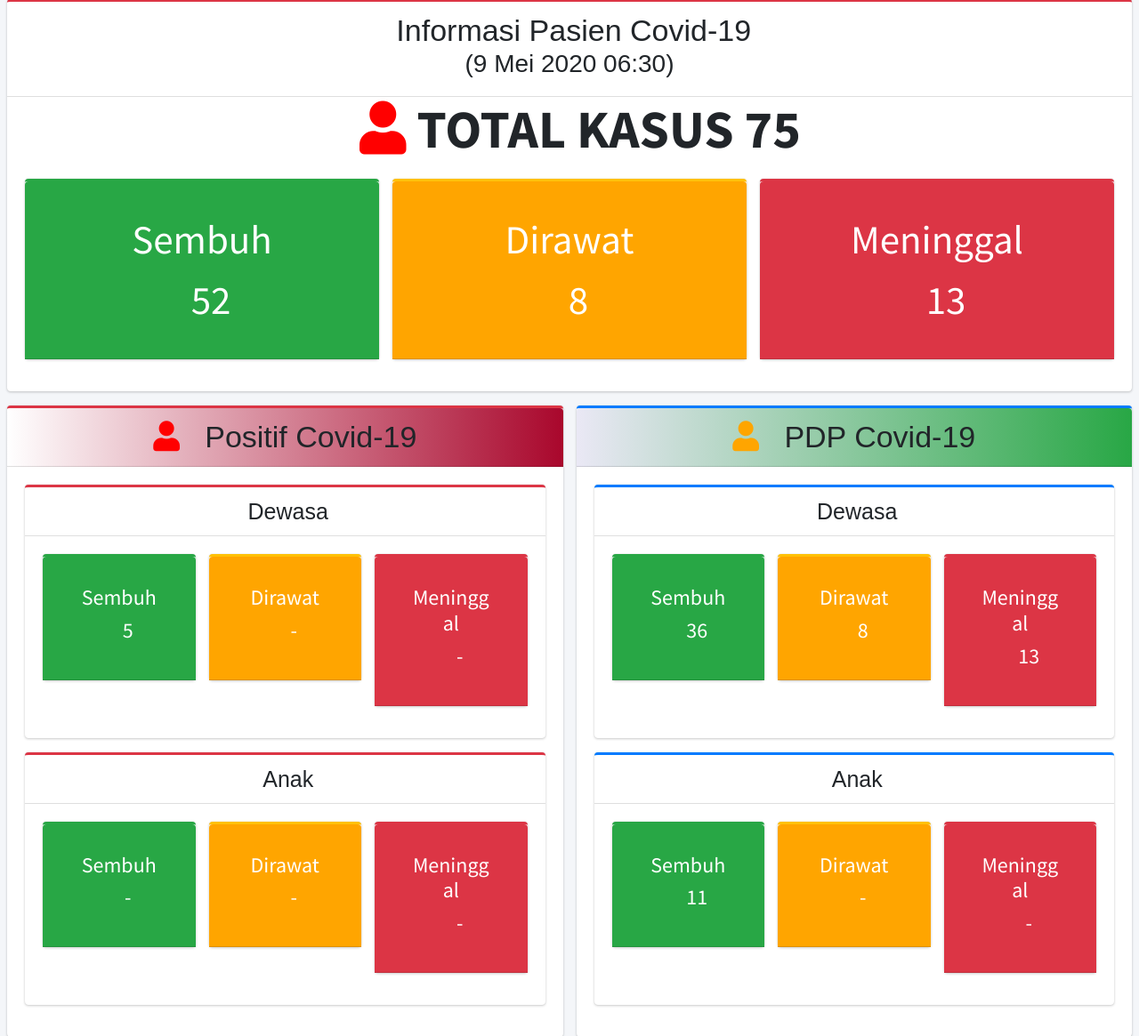
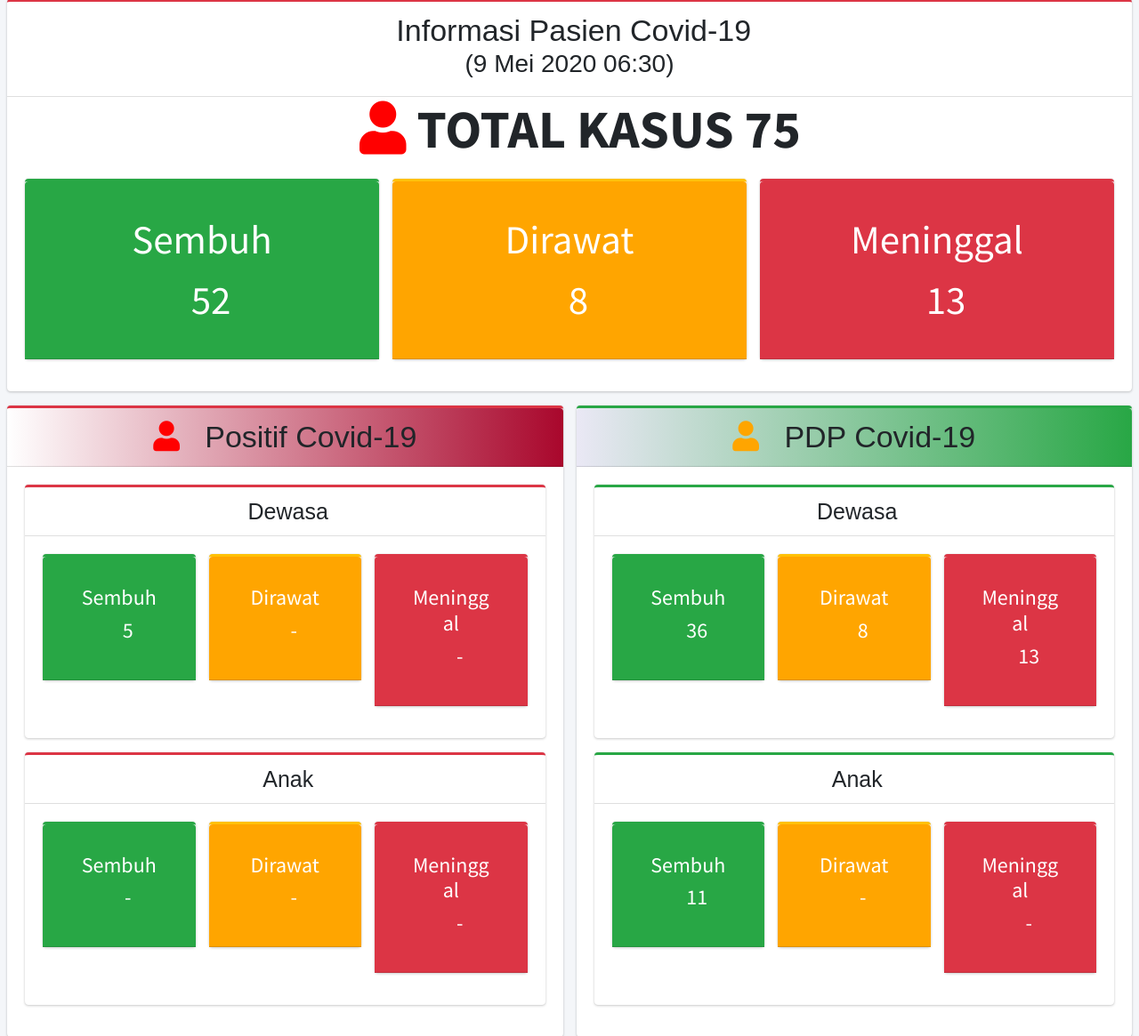
Before and after one commit to stalsarona/infoCovidDkk, a CodeIgniter app: page /database/index.php/covid_informasi/index in a window 1280 px wide. Shown: the part 102-1267 px from the top of the page at 89% size. Run offline with CodeIgniter, Linux system fonts and the light colour scheme; some libraries are stand-ins or nearby versions.

Commit message:
terbaru ijo

```diff
--- a/application/views/V_informasi_covid.php
+++ b/application/views/V_informasi_covid.php
@@ -433,7 +433,7 @@ input.invalid {
           </div>
           <!-- PDP -->
           <div class="col-lg-6">
-            <div class="card card-primary card-outline">
+            <div class="card card-success card-outline">
               <div class="card-header" style="text-align: center;align-items: center;display: grid;font-family: fantasy;background: linear-gradient(90deg, rgb(234, 232, 245) 0%, rgb(40, 167, 69) 100%);">
                 <h1 class="card-title m-0" style="text-align: center;font-size: 34px;"><i class="fa fa-user" style="color: orange;"></i>  &nbsp; PDP Covid-19</h1>
               </div>
@@ -445,7 +445,7 @@ input.invalid {
               <div class="">
              <div class="row">
                 <div class="col-md-12">
-                    <div class="card card-primary card-outline">
+                    <div class="card card-success card-outline">
                         <div class="card-header" style="text-align: center;align-items: center;display: grid;font-family: fantasy;">
                             <h1 class="card-title m-0" style="text-align: center;font-size: 25px;"> &nbsp;Dewasa</h1>
                         </div>
@@ -513,7 +513,7 @@ input.invalid {
                             </div>
                         </div>
                     </div>
-                    <div class="card card-primary card-outline">
+                    <div class="card card-success card-outline">
                         <div class="card-header" style="text-align: center;align-items: center;display: grid;font-family: fantasy;">
                             <h1 class="card-title m-0" style="text-align: center;font-size: 25px;"> &nbsp;Anak</h1>
                         </div>
```
